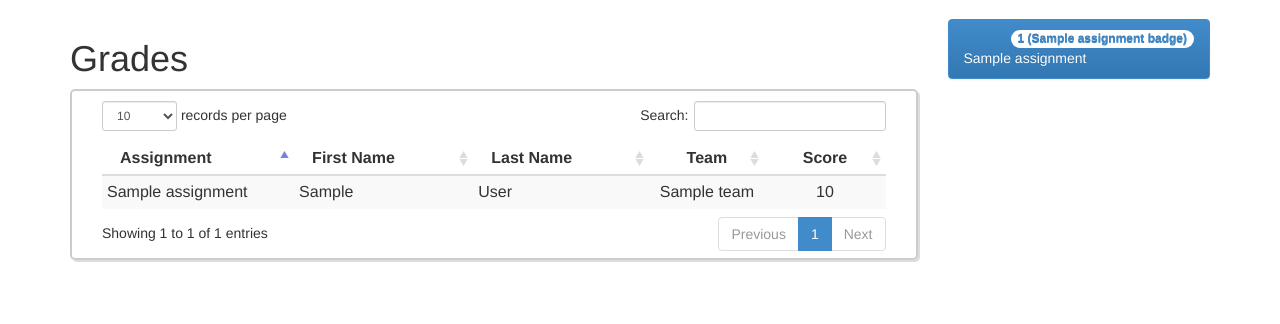
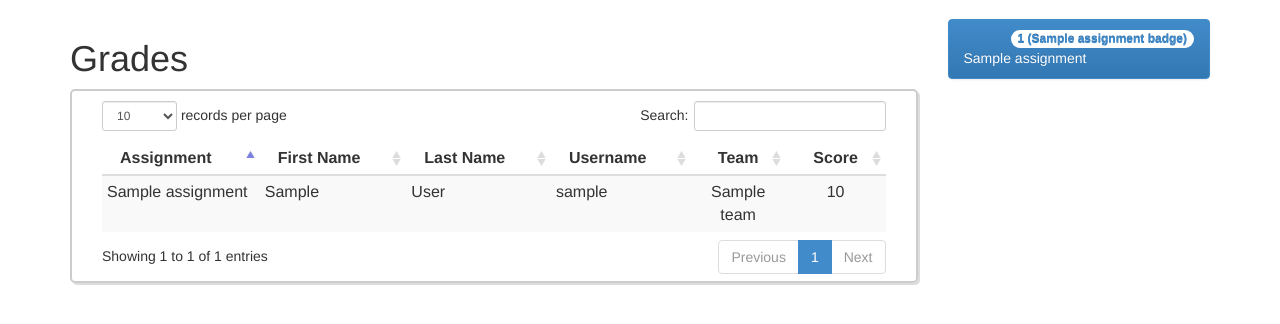
Before and after one commit to RoseMobileEndpoints/GradeRecorderBackend, a Python web app: template templates/graderecorder.html in a window 1280 px wide. Shown: the part 51-375 px from the top of the page. Run offline with Jinja, Linux system fonts and the light colour scheme; the template is opened without the code that fills it: most values are stand-ins (such as "Sample title", 1, 10 or a date in 2020); some libraries are stand-ins or nearby versions.

Commit message:
Added username

```diff
--- a/main.py
+++ b/main.py
@@ -66,6 +66,7 @@ class MainHandler(webapp2.RequestHandler):
             new_student = Student(parent=get_parent_key(user),
                                   first_name=self.request.get('first_name'),
                                   last_name=self.request.get('last_name'),
+                                  rose_username=self.request.get('rose_username'),
                                   team=self.request.get('team'))
             new_student.put()
         elif (self.request.get('type') == 'Assignment'):
--- a/templates/graderecorder.html
+++ b/templates/graderecorder.html
@@ -32,7 +32,7 @@
           <li><a id='display-add-grade-entry-modal' href="#">Add Grade Entry</a></li>
         </ul>
         <ul class="nav navbar-nav navbar-right">
-          <li><a href="/">{{user_email}}</a></li>
+          <li><a href="#">{{user_email}}</a></li>
           <li><a href="{{ logout_url }}">Sign out</a></li>
         </ul>
       </div>
@@ -76,35 +76,6 @@
 <!-- ========================== Modal data entry dialogs ========================== -->
 
   <!-- Modal -->
-  <div id='add-assignment-modal' class="modal fade" tabindex="-1" role="dialog" aria-labelledby="Assignment" aria-hidden="true">
-    <div class="modal-dialog">
-      <div class="modal-content">
-        <div class="modal-header">
-          <button type="button" class="close" data-dismiss="modal" aria-hidden="true">&times;</button>
-          <h4 class="modal-title" id="assignment-modal-title">Add an Assignment</h4>
-        </div>
-        <form action="" method="POST">
-          <div class="modal-body">
-            <div class="input-group">
-              <span class="input-group-addon">Name: </span>
-              <input name="assignment_name" type="text" class="form-control" placeholder="Assignment name">
-            </div>
-            <input type="hidden" name="type" value="Assignment">
-          </div>
-          <div class="modal-footer">
-            <button type="button" class="btn btn-default" data-dismiss="modal">Cancel</button>
-            <button type="submit" class="btn btn-primary">OK</button>
-          </div>
-        </form>
-      </div>
-      <!-- /.modal-content -->
-    </div>
-    <!-- /.modal-dialog -->
-  </div>
-  <!-- /.modal -->
-
-
-  <!-- Modal -->
   <div id='add-student-modal' class="modal fade" tabindex="-1" role="dialog" aria-labelledby="Assignment" aria-hidden="true">
     <div class="modal-dialog">
       <div class="modal-content">
@@ -123,10 +94,42 @@
               <input name="last_name" type="text" class="form-control" placeholder="Last name">
             </div>
             <div class="input-group">
+              <span class="input-group-addon">User: </span>
+              <input name="rose_username" type="text" class="form-control" placeholder="Rose-Hulman username">
+            </div>
+            <div class="input-group">
               <span class="input-group-addon">Team: </span>
               <input name="team" type="text" class="form-control" placeholder="Team (if applicable)">
             </div>
             <input type="hidden" name="type" value="Student">
+          </div>
+          <div class="modal-footer">
+            <button type="button" class="btn btn-default" data-dismiss="modal">Cancel</button>
+            <button type="submit" class="btn btn-primary">OK</button>
+          </div>
+        </form>
+      </div>
+      <!-- /.modal-content -->
+    </div>
+    <!-- /.modal-dialog -->
+  </div>
+  <!-- /.modal -->
+
+  <!-- Modal -->
+  <div id='add-assignment-modal' class="modal fade" tabindex="-1" role="dialog" aria-labelledby="Assignment" aria-hidden="true">
+    <div class="modal-dialog">
+      <div class="modal-content">
+        <div class="modal-header">
+          <button type="button" class="close" data-dismiss="modal" aria-hidden="true">&times;</button>
+          <h4 class="modal-title" id="assignment-modal-title">Add an Assignment</h4>
+        </div>
+        <form action="" method="POST">
+          <div class="modal-body">
+            <div class="input-group">
+              <span class="input-group-addon">Name: </span>
+              <input name="assignment_name" type="text" class="form-control" placeholder="Assignment name">
+            </div>
+            <input type="hidden" name="type" value="Assignment">
           </div>
           <div class="modal-footer">
             <button type="button" class="btn btn-default" data-dismiss="modal">Cancel</button>
@@ -163,7 +166,7 @@
               <span class="select-label">Student: </span>
               <select name="student_key">
                 {% for student in students %}
-                  <option value="{{ student.key.urlsafe() }}">{{ student.first_name }} {{ student.last_name}}, {{ student.team }}</option>
+                  <option value="{{ student.key.urlsafe() }}">{{ student.first_name }} {{ student.last_name}}</option>
                 {% endfor %}
               </select>
             </div>
@@ -204,6 +207,7 @@
           { "title": "Assignment", "class": ""},
           { "title": "First Name", "class": ""},
           { "title": "Last Name", "class": ""},
+          { "title": "Username", "class": ""},
           { "title": "Team", "class": "center"},
           { "title": "Score", "class": "center"}
         ];
@@ -213,6 +217,7 @@
              "{{ grade_entry.assignment.name }}",
              "{{ grade_entry.student.first_name }}",
              "{{ grade_entry.student.last_name }}",
+             "{{ grade_entry.student.rose_username }}",
              "{{ grade_entry.student.team }}",
              "{{ grade_entry.score }}"
             ]
```
